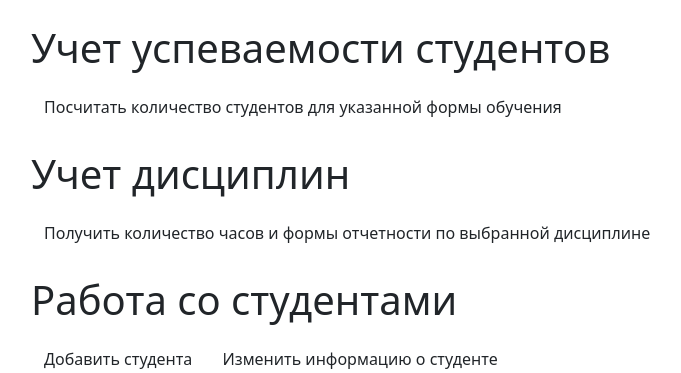
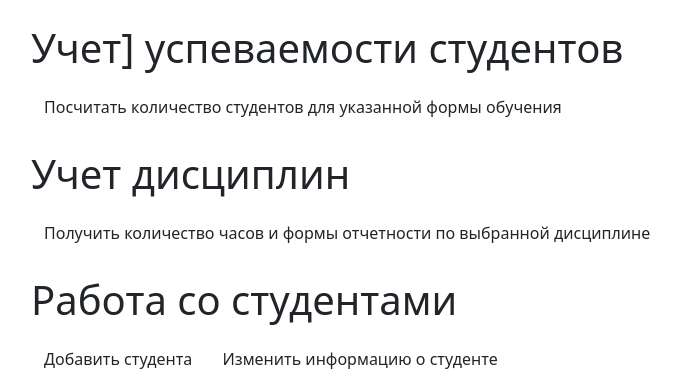
Before and after one commit to artem0679/automation, a Flask app: page / in a window 1280 px wide. Shown: the part 56-429 px from the top of the page, without its empty margins (51-732 px from the left). Run offline with Flask 3, Linux system fonts and the light colour scheme; parts of the project's set-up code (start-up, migrations or seed data) failed here and were passed over.

Commit message:
Update index.html

```diff
--- a/app/templates/index.html
+++ b/app/templates/index.html
@@ -2,7 +2,7 @@
 
 {% block content %}
 <div class="container">
-    <h1 class="mt-4">Учет успеваемости студентов</h1>
+    <h1 class="mt-4">Учет] успеваемости студентов</h1>
     <section class="mt-3">
     <a class="btn" href="{{ url_for('count_students') }}">Посчитать количество студентов для указанной формы обучения</a>
     </section>
```
